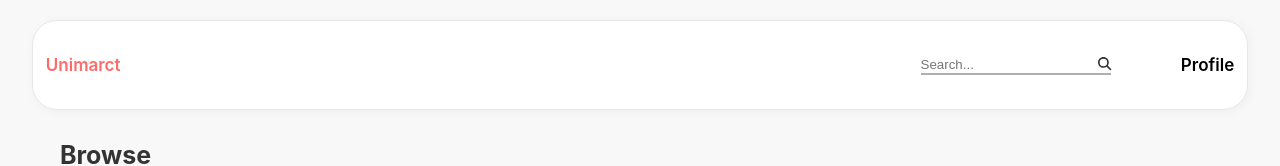
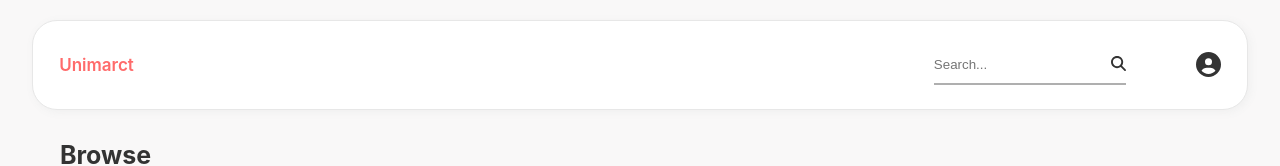
Before and after one commit to HannesEn/unimarct, a React (Create React App) app: page / in a window 1280 px wide. Shown: the top 166 px of the page. Built offline with nearby package versions, Linux system fonts and the light colour scheme.

Commit message:
profile icon/nav bar styles

```diff
--- a/package.json
+++ b/package.json
@@ -12,6 +12,7 @@
     "@testing-library/user-event": "^13.2.1",
     "react": "^18.2.0",
     "react-dom": "^18.2.0",
+    "react-router-dom": "^6.14.2",
     "react-scripts": "5.0.1",
     "web-vitals": "^2.1.0"
   },
--- a/public/index.html
+++ b/public/index.html
@@ -10,12 +10,6 @@
       content="Web site created using create-react-app"
     />
     <link rel="apple-touch-icon" href="%PUBLIC_URL%/logo192.png" />
-    <link
-      rel="stylesheet"
-      href="https://cdnjs.cloudflare.com/ajax/libs/font-awesome/5.15.3/css/all.min.css"
-      integrity="sha384-Gn5384xqQ1aoWXA+058RXPxPg6fy4IWvTNh0E263XmFcJlSAwiGgFAW/dAiS6JXm"
-      crossorigin="anonymous"
-    />
     <!--
       manifest.json provides metadata used when your web app is installed on a
       user's mobile device or desktop. See https://developers.google.com/web/fundamentals/web-app-manifest/
--- a/src/Nav.css
+++ b/src/Nav.css
@@ -21,6 +21,8 @@
 }
 .list {
   display: flex;
+  justify-content: center;
+  align-items: center;
 }
 .logo-main {
   margin-right: 800px;
@@ -49,9 +51,17 @@ a:hover {
 .navSearchInput {
   border: 0;
   border-bottom: 2px solid #afafaf;
+  height: 40px;
 }
 .navSearchInputButtonIcon {
   background-color: white;
   border: 0;
   border-bottom: 2px solid #afafaf;
+  height: 40px;
 }
+.navSearchIcon {
+  font-size: 15px;
+}
+.navUserIcon {
+  font-size: 25px;
+}
--- a/src/Nav.js
+++ b/src/Nav.js
@@ -1,8 +1,10 @@
 import "./Nav.css";
 import React, { useState } from "react";
+import { Routes, Route } from "react-router-dom";
 import { library } from "@fortawesome/fontawesome-svg-core";
 import { FontAwesomeIcon } from "@fortawesome/react-fontawesome";
 import { faSearch } from "@fortawesome/free-solid-svg-icons";
+import { faCircleUser } from "@fortawesome/free-solid-svg-icons";
 
 function Nav({ onSearch }) {
   const [searchInput, setSearchInput] = useState("");
@@ -30,12 +32,14 @@ function Nav({ onSearch }) {
             value={searchInput}
             onChange={(e) => setSearchInput(e.target.value)}
             onKeyDown={handleKeyDown}
-          />
+          ></input>
           <button className="navSearchInputButtonIcon" onClick={handleSearch}>
             {" "}
-            <FontAwesomeIcon icon={faSearch} />
+            <FontAwesomeIcon className="navSearchIcon" icon={faSearch} />
           </button>
-          <a className="profile-icon">Profile</a>
+          <a className="profile-icon" href="/profile">
+            <FontAwesomeIcon className="navUserIcon" icon={faCircleUser} />
+          </a>
         </div>
       </div>
     </div>
```
Also changed, not shown: 1 other file (tests, documents, lock files or other folders).
